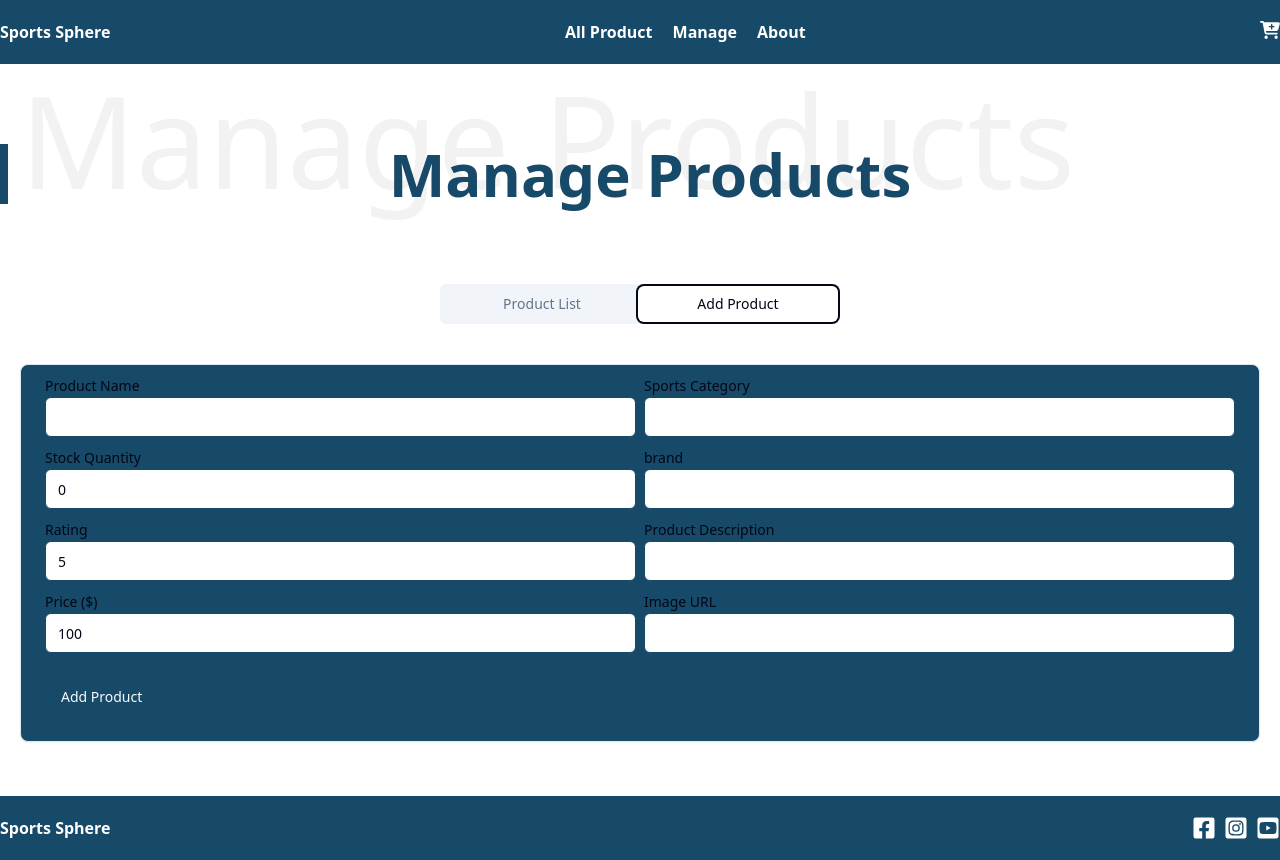
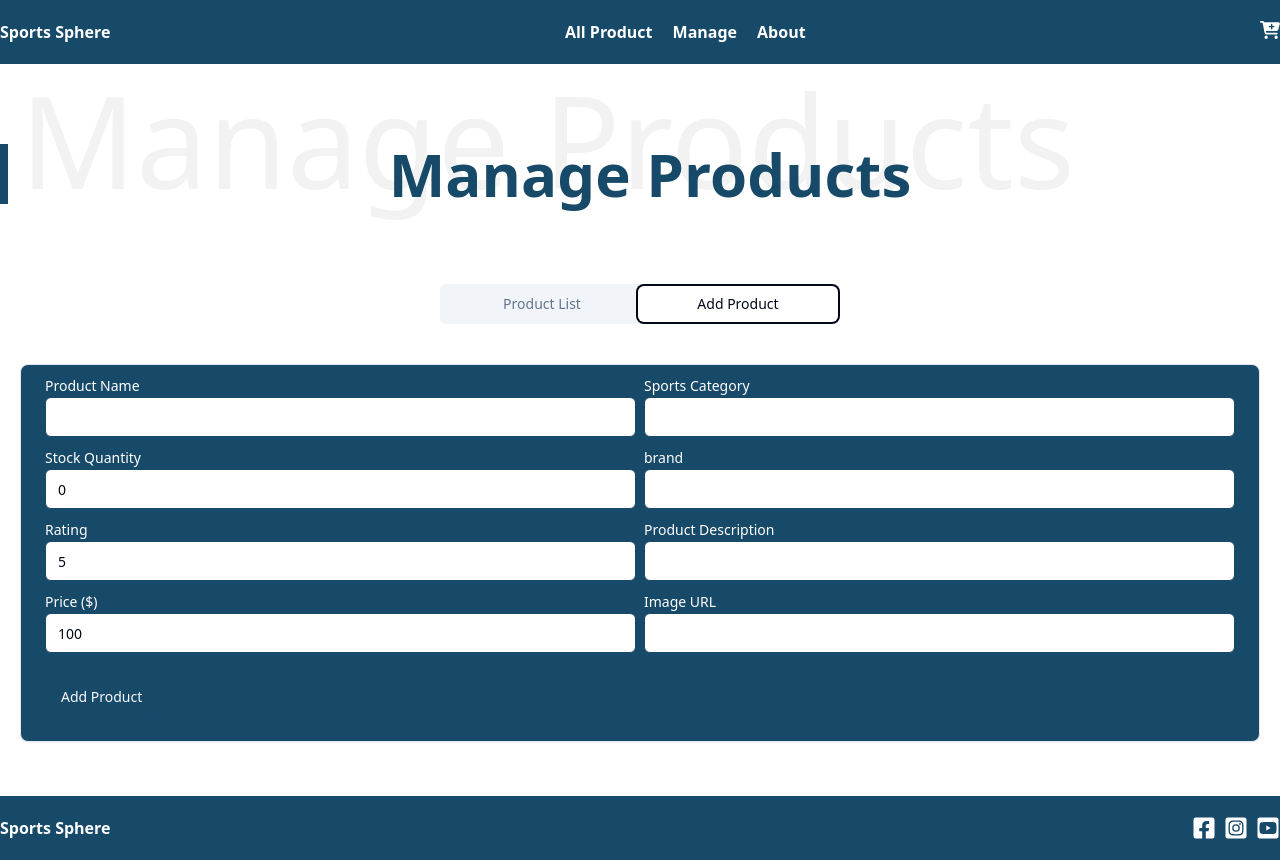
Before and after one commit to ShariarNiaj05/Sports-Sphere-Client, a React (Vite) app: page /manage in a window 1280 px wide. Both pictures are taken after a click on the tab "Add Product". Built offline with nearby package versions, Linux system fonts and the light colour scheme; no server answers.

Commit message:
lebel style changes

```diff
--- a/src/components/ui/label.tsx
+++ b/src/components/ui/label.tsx
@@ -1,12 +1,12 @@
-import * as React from "react"
-import * as LabelPrimitive from "@radix-ui/react-label"
-import { cva, type VariantProps } from "class-variance-authority"
+import * as React from "react";
+import * as LabelPrimitive from "@radix-ui/react-label";
+import { cva, type VariantProps } from "class-variance-authority";
 
-import { cn } from "@/lib/utils"
+import { cn } from "@/lib/utils";
 
 const labelVariants = cva(
-  "text-sm font-medium leading-none peer-disabled:cursor-not-allowed peer-disabled:opacity-70"
-)
+  "text-sm font-medium leading-none peer-disabled:cursor-not-allowed peer-disabled:opacity-70 text-white"
+);
 
 const Label = React.forwardRef<
   React.ElementRef<typeof LabelPrimitive.Root>,
@@ -18,7 +18,7 @@ const Label = React.forwardRef<
     className={cn(labelVariants(), className)}
     {...props}
   />
-))
-Label.displayName = LabelPrimitive.Root.displayName
+));
+Label.displayName = LabelPrimitive.Root.displayName;
 
-export { Label }
+export { Label };
```
